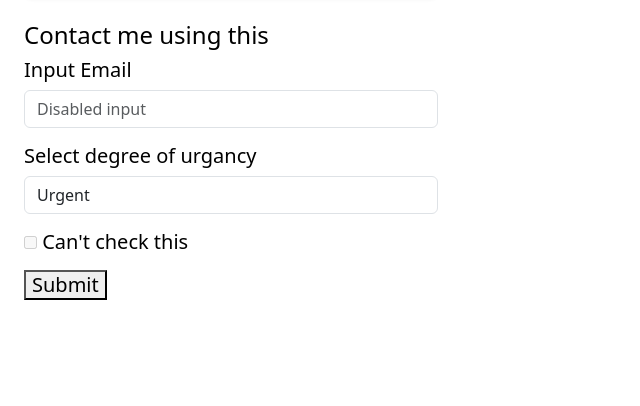
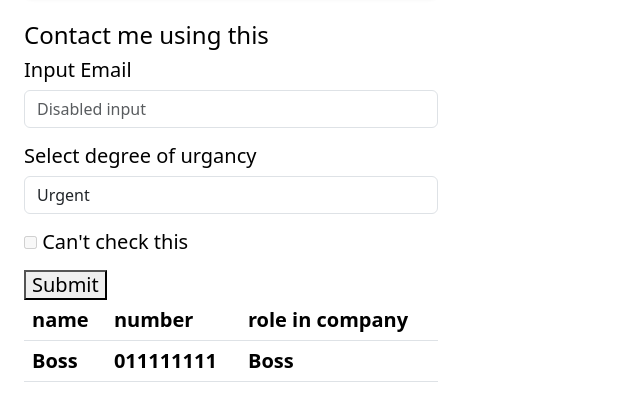
Before and after one commit to RaeesKarbelkar/BootstrapExercise4, a plain HTML site: page contact.html in a window 1280 px wide. Shown: the part 272-678 px from the top of the page, without its empty margins (0-640 px from the left). Drawn offline with nearby package versions, Linux system fonts and the light colour scheme.

Commit message:
Add table to contact.html for company roles

```diff
--- a/contact.html
+++ b/contact.html
@@ -53,6 +53,22 @@
   </fieldset>
 </form>
 
+<table class="table">
+  <thead>
+    <th>name</th>
+    <th>number</th>
+    <th>role in company</th>
+  </thead>
+  <tbody>
+    <th>Boss</th>
+    <th>011111111</th>
+    <th>Boss</th>
+  </tbody>
+  <tfoot>
+  </tfoot>
+</table>
+
+
 
 
 <!--------------------------------------Script----------------------------------------->
```
